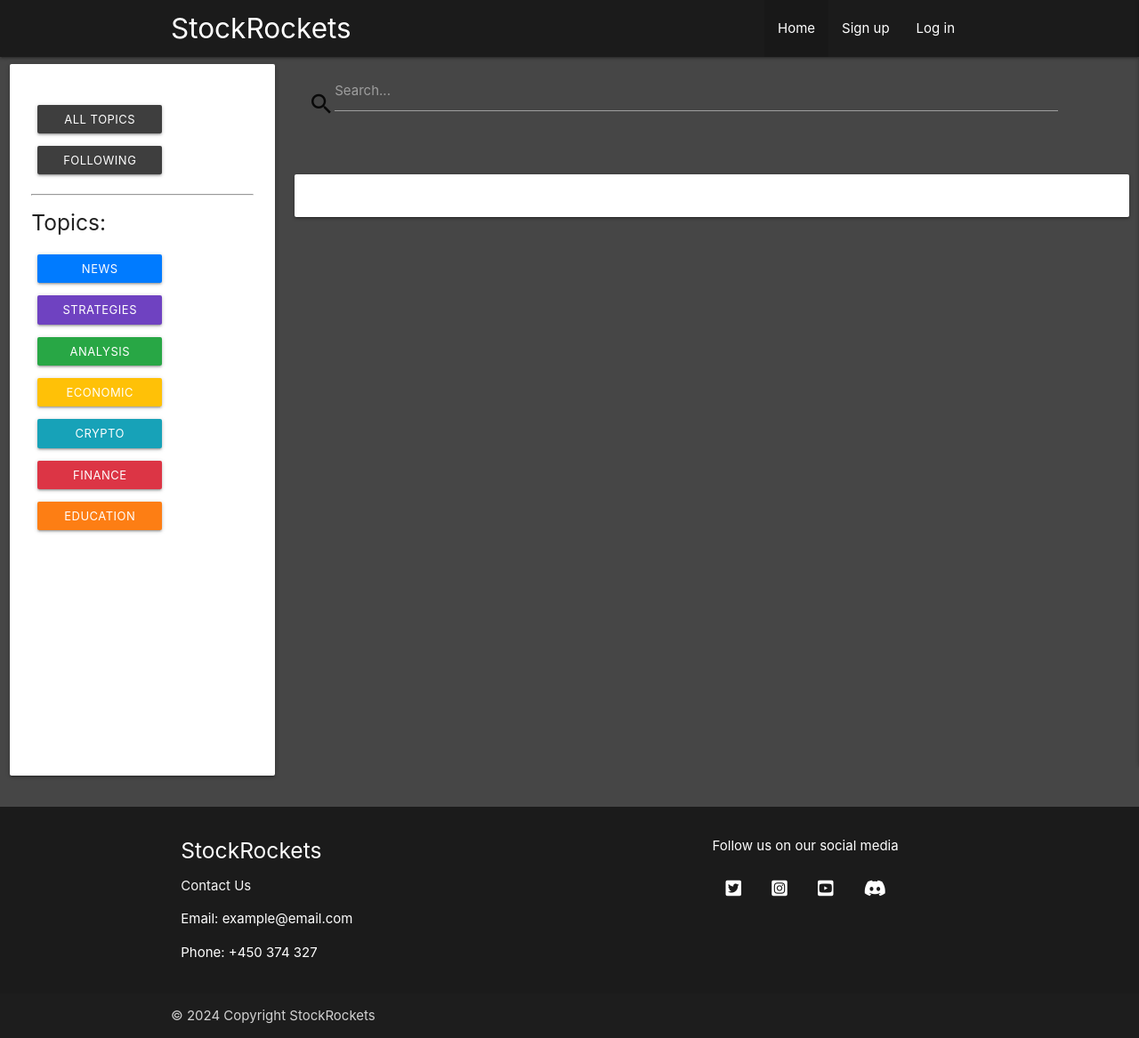
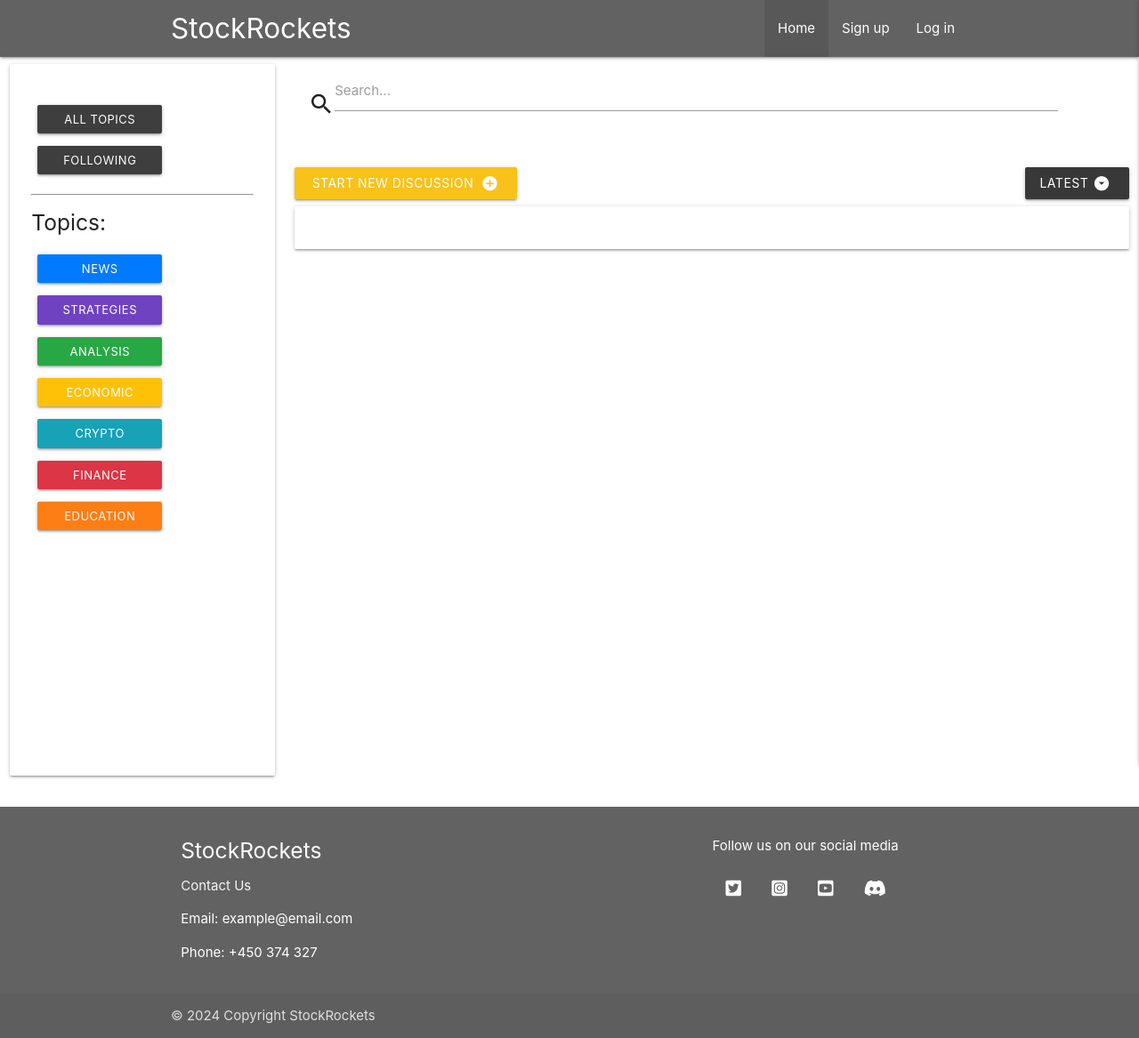
Before and after one commit to elindalenback/stock-rockets, a Django app: page / in a window 1280 px wide. Shown: the whole page at 89% size. Run offline with Django 4.2, Linux system fonts and the light colour scheme; data that the repository does not hold is empty.

Commit message:
Create new-thread-btn and dropdown structure with JavaScript function

```diff
--- a/forum/templates/forum/index.html
+++ b/forum/templates/forum/index.html
@@ -35,6 +35,30 @@
             </div>
         </div>
     </div>
+    <div class="col s12 m9 above-threads">
+        <!-- New thread button -->
+        <a class="waves-effect waves-light btn new-thread-btn">
+            <i class="material-icons right">add_circle</i>
+            start new discussion
+        </a>
+
+        <!-- Dropdown button -->
+        <a class='dropdown-trigger btn sort-by-btn' href='#' data-target='dropdown1'>
+            <i class="material-icons right">arrow_drop_down_circle</i>
+            Latest
+        </a>
+
+        <!-- Dropdown Structure -->
+        <ul id='dropdown1' class='dropdown-content'>
+          <li><a href="#!">Latest</a></li>
+          <li class="divider" tabindex="-1"></li>
+          <li><a href="#!">Most comments</a></li>
+          <li class="divider" tabindex="-1"></li>
+          <li><a href="#!">Most Likes</a></li>
+          <li class="divider" tabindex="-1"></li>
+          <li><a href="#!">Rising</a></li>
+        </ul>
+    </div>
     <!-- Threads -->
     <div class="col s12 m9">
         <div class="card-panel">
--- a/static/css/style.css
+++ b/static/css/style.css
@@ -23,7 +23,7 @@ body {
     display: flex;
     min-height: 100vh;
     flex-direction: column;
-    background-color: rgb(70, 70, 70);
+    /* background-color: rgb(70, 70, 70);*/
 }
 
 /* Takes up empty space to always push footer down 2. */
@@ -54,6 +54,37 @@ main {
 }
 
 /*------------------------------------------ Thread Collumn */
+.new-thread-btn {
+    background-color: #f8c21a;
+    width: 250px;
+}
+
+.new-thread-btn:hover {
+    background-color: white;
+    color: #f8c21a;
+}
+
+.new-thread-btn i {
+    padding: 0 5px;
+    margin: 0;
+}
+
+.sort-by-btn {
+    background-color: rgb(56, 56, 56);
+    width: auto;
+    color: white;
+}
+
+.sort-by-btn i {
+    padding: 0 5px;
+    margin: 0;
+}
+
+.above-threads {
+    display: flex;
+    justify-content: space-between;
+}
+
 a {
     color: black;
 }
--- a/static/js/script.js
+++ b/static/js/script.js
@@ -31,3 +31,28 @@ document.addEventListener('DOMContentLoaded', function() {
         button.style.backgroundColor = topicColorMap[topicName];
     });
 });
+
+// This script initializes Materialize drop down components for sorting threads.
+// This script initializes Materialize drop down components for sorting threads.
+document.addEventListener('DOMContentLoaded', function() {
+    // Initialize dropdown components
+    var elems = document.querySelectorAll('.dropdown-trigger');
+    var instances = M.Dropdown.init(elems, {});
+
+    // Add event listener for dropdown options
+    document.querySelectorAll('#dropdown1 li').forEach(function(option) {
+        option.addEventListener('click', function() {
+            // Check if the clicked option is not a divider
+            if (!option.classList.contains('divider')) {
+                // Get the selected option text
+                var selectedOptionText = option.textContent.trim();
+
+                // Find the parent button element
+                var button = option.closest('.above-threads').querySelector('.sort-by-btn');
+
+                // Update the button text with the selected option text, keeping the icon HTML intact
+                button.innerHTML = '<i class="material-icons right">arrow_drop_down_circle</i> ' + selectedOptionText;
+            }
+        });
+    });
+});
```
